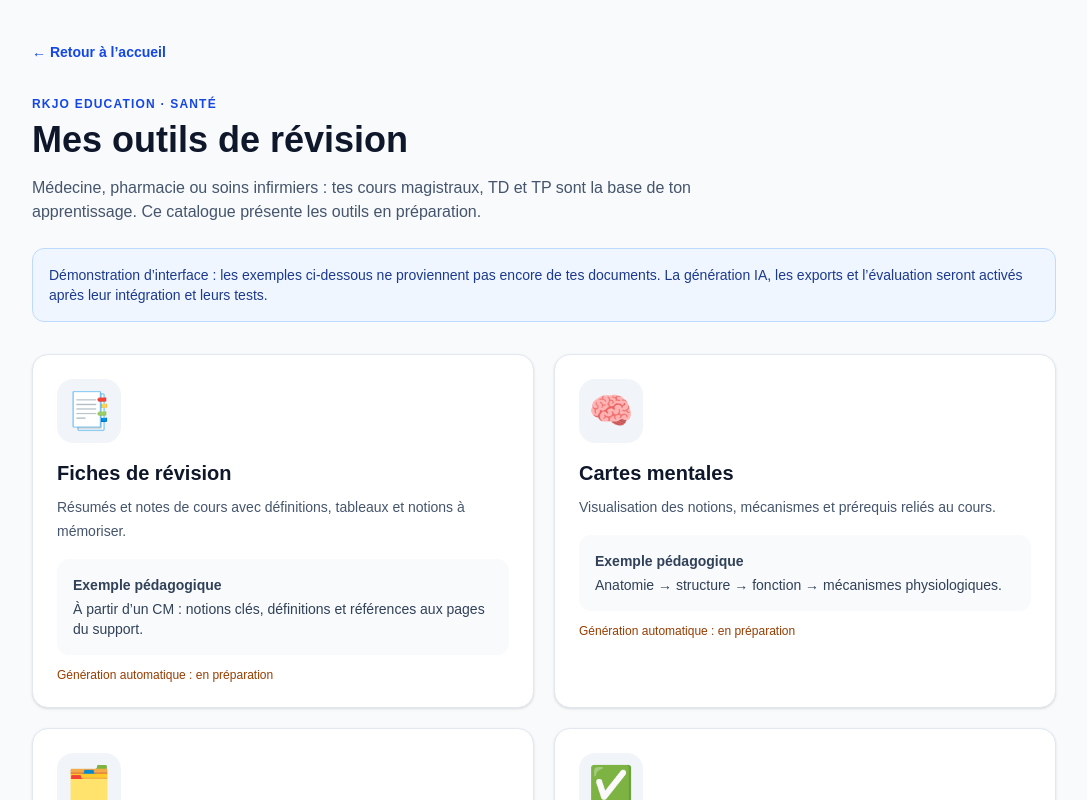
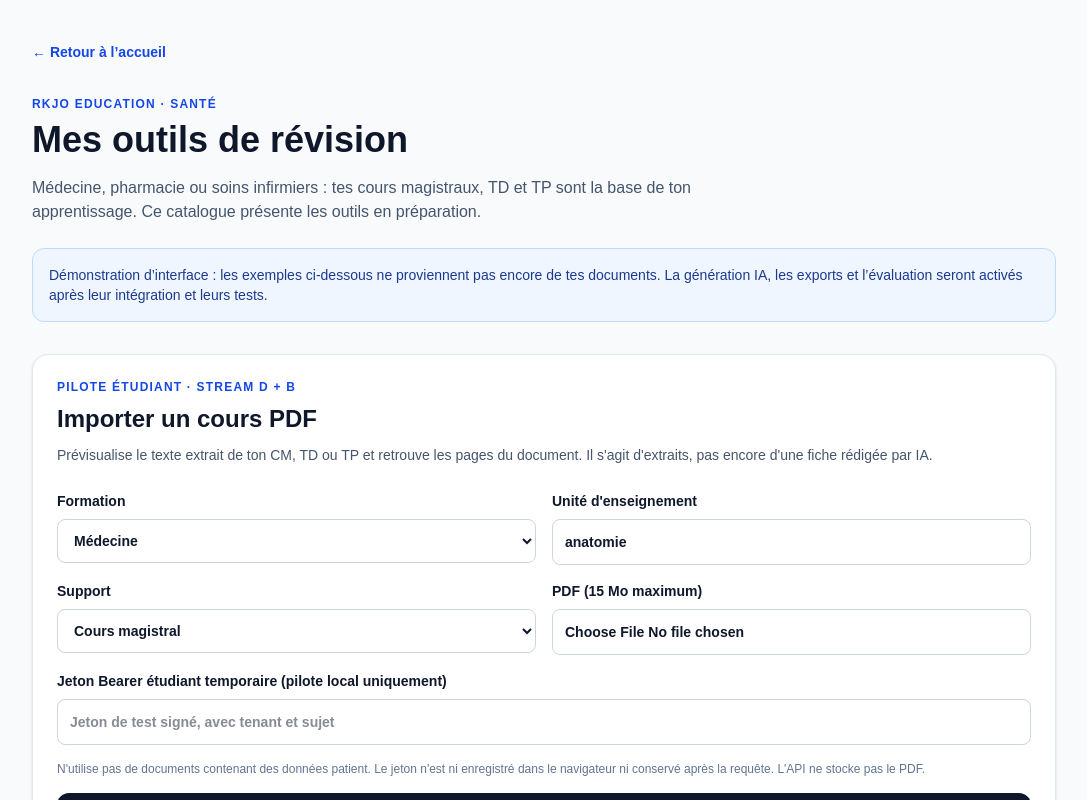
Before and after one commit to sowhatt/rkjo-ai-platform, a Next.js app in the folder apps/web/: page /education/study-tools in a window 1280 px wide. Shown: the top 800 px of the page, without its empty margins (96-1183 px from the left). Built offline with nearby package versions, Linux system fonts and the light colour scheme.

Commit message:
feat(education): integrate pilot PDF source preview into student study tools

```diff
--- a/apps/web/src/app/education/study-tools/page.tsx
+++ b/apps/web/src/app/education/study-tools/page.tsx
@@ -1,4 +1,5 @@
 import Link from "next/link";
+import StudyPdfPreview from "@/components/education/StudyPdfPreview";
 
 const tools = [
   {id:"fiches",icon:"📑",title:"Fiches de révision",description:"Résumés et notes de cours avec définitions, tableaux et notions à mémoriser.",example:"À partir d’un CM : notions clés, définitions et références aux pages du support."},
@@ -23,6 +24,7 @@ export default function EducationStudyToolsPage() {
           Démonstration d’interface : les exemples ci-dessous ne proviennent pas encore de tes documents.
           La génération IA, les exports et l’évaluation seront activés après leur intégration et leurs tests.
         </div>
+        <StudyPdfPreview />
         <div className="mt-8 grid gap-5 sm:grid-cols-2">
           {tools.map((tool) => (
             <section id={tool.id} key={tool.id} className="scroll-mt-6 rounded-2xl border border-slate-200 bg-white p-6 shadow-sm">
```
